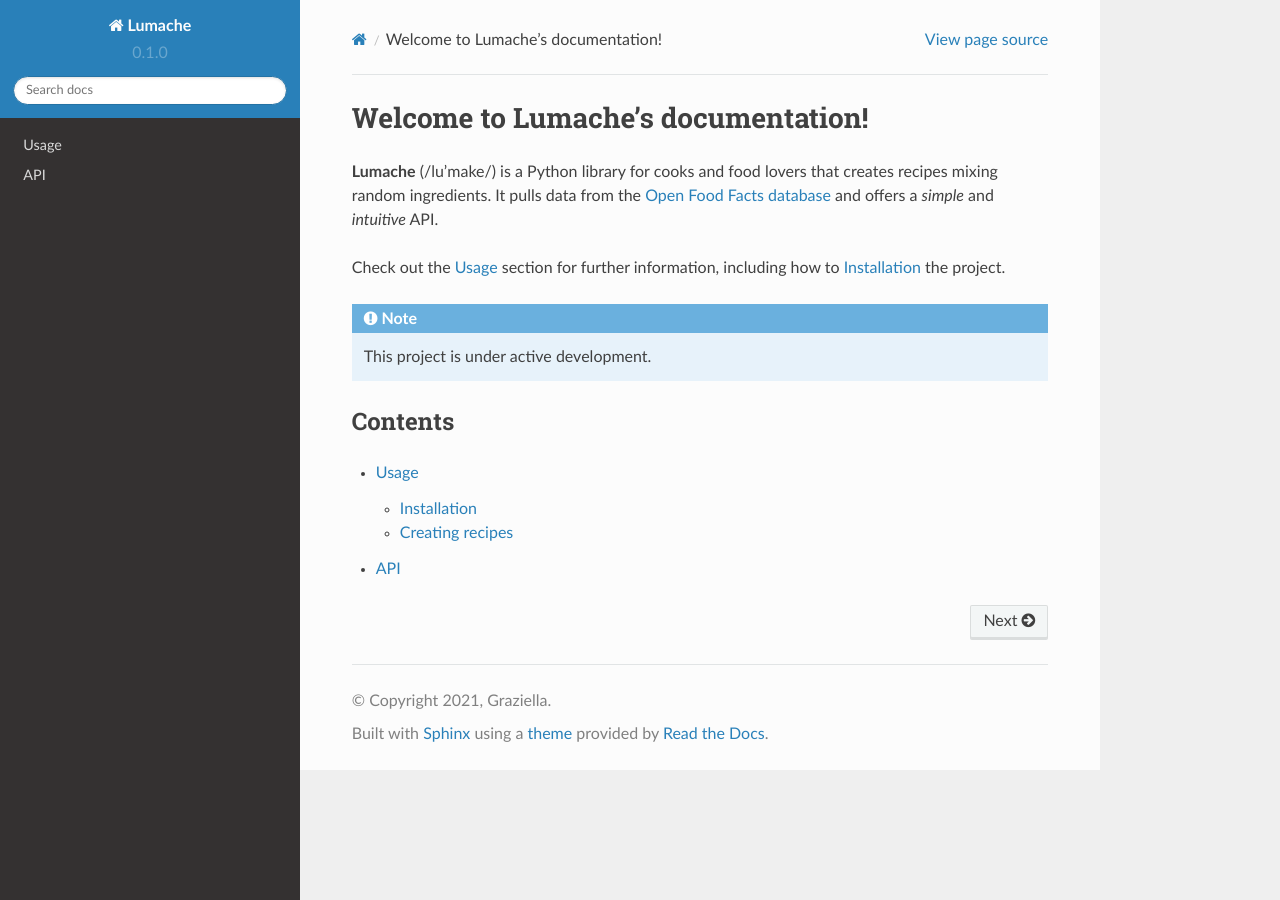
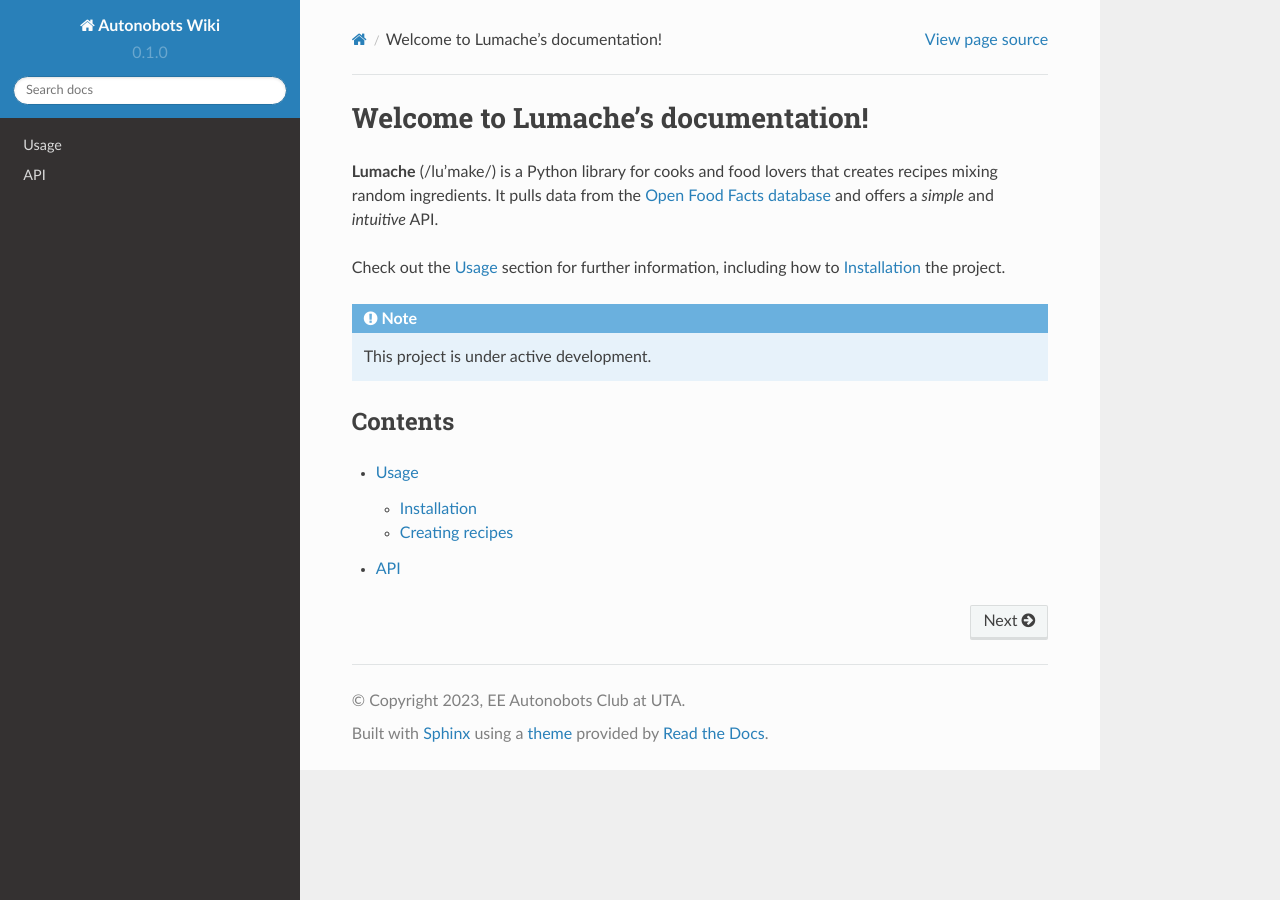
Before and after one commit to rnjohnson18/autonobots-wiki, a Sphinx documentation site: the page built from docs/source/index.rst, in a window 1280 px wide. Built offline with Sphinx 7.4.7 and the Read the Docs theme 2.0.0, drawn with Linux system fonts in a browser that asks for light colours.

Commit message:
Update conf.py

```diff
--- a/docs/source/conf.py
+++ b/docs/source/conf.py
@@ -2,9 +2,9 @@
 
 # -- Project information
 
-project = 'Lumache'
-copyright = '2021, Graziella'
-author = 'Graziella'
+project = 'Autonobots Wiki'
+copyright = '2023, EE Autonobots Club at UTA'
+author = 'EE Autonobots Club at UTA'
 
 release = '0.1'
 version = '0.1.0'
```
